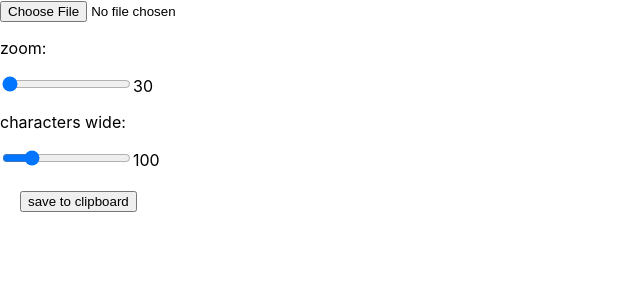
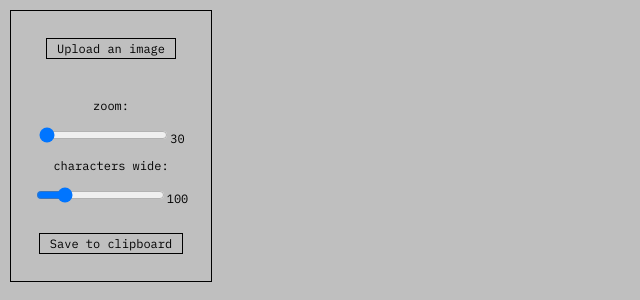
Before and after one commit to rybarczykj/ascii, a React (Create React App) app: page / in a window 1280 px wide. Shown: the top 300 px of the page, without its empty margins (0-640 px from the left). Built offline with nearby package versions, Linux system fonts and the light colour scheme; a web font is replaced by a local one.

Commit message:
Styiling

```diff
--- a/src/App.tsx
+++ b/src/App.tsx
@@ -2,7 +2,6 @@ import './index.css';
 import React from 'react';
 import debounce from 'lodash.debounce';
 import { resizeImage, getAsciiFromCanvas } from './ascii-utils';
-import { Slider } from './Slider';
 import { SliderSection } from './SliderSection';
 
 const ARTWIDTH = 700;
@@ -21,7 +20,7 @@ const initialState = {
     zoom: 1,
 };
 
-function App() {
+const App: React.FC = () => {
     const [ascii, setAscii] = React.useState('');
     const [currentFile, setCurrentFile] = React.useState<File>();
     const [specs, setSpecs] = React.useState<SpecsState>(initialState);
@@ -55,8 +54,12 @@ function App() {
     return (
         <div className="flex-container">
             <div className="menu">
-                <div>
+                <div className="menu-entry">
+                    <label htmlFor="file-upload" className="clickable-button">
+                        Upload an image
+                    </label>
                     <input
+                        id="file-upload"
                         type="file"
                         accept="image/*"
                         onChange={(event) => {
@@ -80,8 +83,14 @@ function App() {
                     }}
                 />
 
-                <div style={{ padding: '20px' }}>
+                <div className="menu-entry">
+                    <label htmlFor="clipboard-button" className="clickable-button">
+                        Save to clipboard
+                    </label>
+
                     <button
+                        id="clipboard-button"
+                        className="hidden-button"
                         onClick={() => {
                             navigator.clipboard.writeText(ascii);
                         }}>
@@ -99,6 +108,6 @@ function App() {
             </pre>
         </div>
     );
-}
+};
 
 export default App;
--- a/src/Slider.tsx
+++ b/src/Slider.tsx
@@ -4,6 +4,7 @@ interface SliderProps {
     title: string;
     onChange: (event: React.ChangeEvent<HTMLInputElement>) => void;
     label: string;
+    // eslint-disable-next-line
     value: any;
     min: number;
     max: number;
--- a/src/SliderSection.tsx
+++ b/src/SliderSection.tsx
@@ -2,7 +2,9 @@ import { Slider } from './Slider';
 import React from 'react';
 
 export const SliderSection: React.FC<{
+    // eslint-disable-next-line
     specs: any;
+    // eslint-disable-next-line
     setSpecs: (state: any) => void;
     onResolutionChange: (newResolution: number) => void;
 }> = ({ specs, setSpecs, onResolutionChange }) => {
--- /dev/null
+++ b/src/TODO.mdx
@@ -0,0 +1,4 @@
+TODO:
+
+-   Add pallete selection
+-   Add theme and styling
--- a/src/ascii-utils.tsx
+++ b/src/ascii-utils.tsx
@@ -1,6 +1,6 @@
 // const asciiChars = '+::`..';
-const asciiChars =
-    '$@WgBMQNR8%0&đD#OGKEHdbmSqpAPwU54ZX96f23kVhaeFCj1IoJyst7}{YnulzriTx?][*Lcv×<>)(/+=÷“”!;:‘,’-.';
+// const asciiChars =
+//     '$@WgBMQNR8%0&đD#OGKEHdbmSqpAPwU54ZX96f23kVhaeFCj1IoJyst7}{YnulzriTx?][*Lcv×<>)(/+=÷“”!;:‘,’-.';
 
 // const asciiChars = '▓▒▒░░';
 // const asciiChars = ['8 ', 'M ', '0 ', '# ', '$ ', '| ', '* ', '+ ', ': ', ': ', '` ', '. ', '. '];
@@ -9,7 +9,7 @@ const asciiChars =
 // const asciiChars = '+-:`  ';
 ['8 ', 'M ', '0 ', '# ', '$ ', '| ', '* ', '+ ', ': ', ': ', '` ', '. ', '. '];
 
-// const asciiChars = '8M0|*|::`,.';
+const asciiChars = '8M0|*|::`,.';
 
 // const asciiChars = '8M0#$|*|::`,.';
 // const asciiChars = '#8?0+:.,';
@@ -43,7 +43,7 @@ interface IResizeImageOptions {
     maxWidth: number;
     file: File;
 }
-export const resizeImage = (settings: IResizeImageOptions) => {
+export const resizeImage = (settings: IResizeImageOptions): Promise<HTMLCanvasElement> => {
     const file = settings.file;
     const maxWidth = settings.maxWidth;
     const reader = new FileReader();
@@ -54,17 +54,6 @@ export const resizeImage = (settings: IResizeImageOptions) => {
         let width = image.width;
         let height = image.height;
 
-        // if (width > height) {
-        //     if (width > maxWidth) {
-        //         height *= maxWidth / width;
-        //         width = maxWidth;
-        //     }
-        // } else {
-        //     if (height > maxWidth) {
-        //         width *= maxWidth / height;
-        //         height = maxWidth;
-        //     }
-        // }
         if (width > maxWidth) {
             height *= maxWidth / width;
             width = maxWidth;
--- a/src/index.css
+++ b/src/index.css
@@ -9,15 +9,54 @@ body {
         'Cantarell', 'Fira Sans', 'Droid Sans', 'Helvetica Neue', sans-serif;
     /* -webkit-font-smoothing: antialiased;
     -moz-osx-font-smoothing: grayscale; */
+    background-color: #bfbfbf;
 }
 
 code {
     font-family: source-code-pro, Menlo, Monaco, Consolas, 'Courier New', monospace;
 }
 
-/* .slidecontainer {
-    width: 100%;
-} */
+.menu {
+    margin: 10px;
+    font-family: 'IBM Plex Mono';
+    color: 'black';
+    width: 200px;
+    font-size: 12px;
+    text-align: center;
+    border: 1px solid black;
+}
+
+.menu-entry {
+    padding-top: 30px;
+    padding-bottom: 30px;
+}
+
+input[type='file'] {
+    position: absolute;
+    left: -99999rem;
+}
+
+input[type='button'] {
+    position: absolute;
+    left: -99999rem;
+}
+
+.clickable-button {
+    border: 1px solid black;
+    padding: 2px;
+    padding-left: 10px;
+    padding-right: 10px;
+    cursor: pointer;
+}
+
+.clickable-button:hover {
+    background-color: lightgrey;
+}
+
+.hidden-button {
+    position: absolute;
+    left: -99999rem;
+}
 
 .flex-container {
     display: flex;
```
Also changed, not shown: package.json (+6 -2 lines), 2 other files (tests, documents, lock files or other folders).
